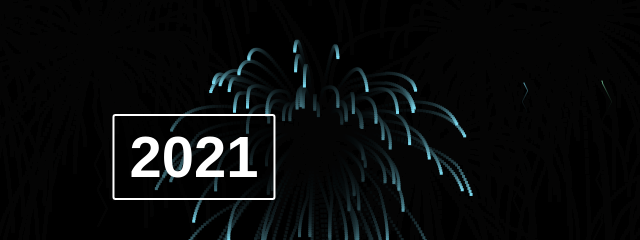
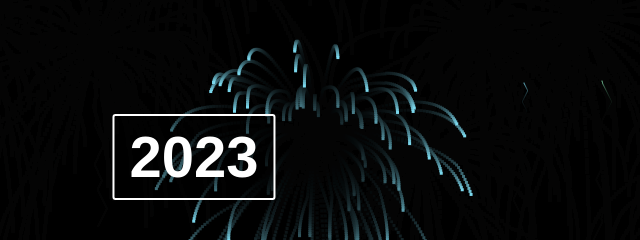
Before and after one commit to mx142/mx142.github.io, a plain HTML site: page firework/2/index.html in a window 1280 px wide. Shown: the part 239-479 px from the top of the page, 446-1086 px from the left. Drawn offline with Linux system fonts and the light colour scheme.

Commit message:
Update index.html

```diff
--- a/firework/2/index.html
+++ b/firework/2/index.html
@@ -58,7 +58,7 @@ canvas {
 
 <canvas></canvas>
 
-<h1>202<span>1</span></h1>
+<h1>202<span>3</span></h1>
 
 <script type="text/javascript">
 var ctx = document.querySelector('canvas').getContext('2d')
```
